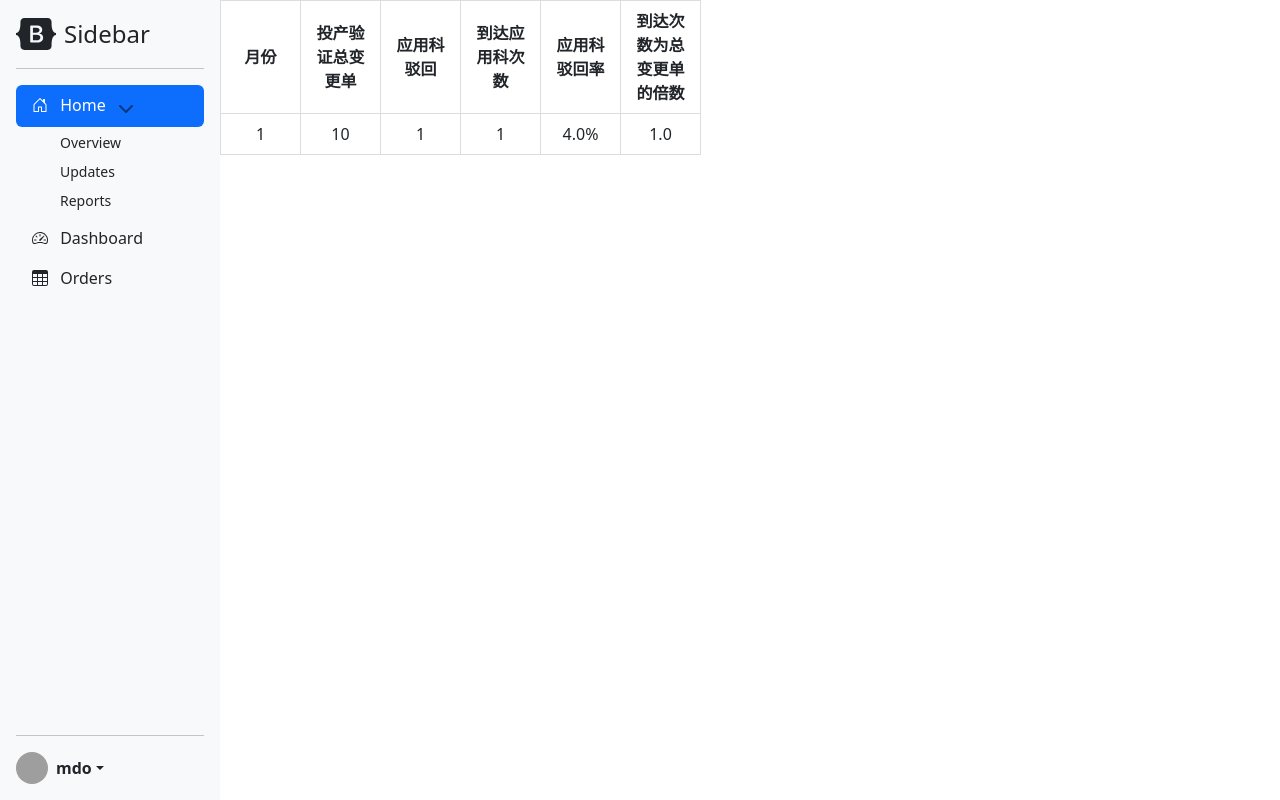
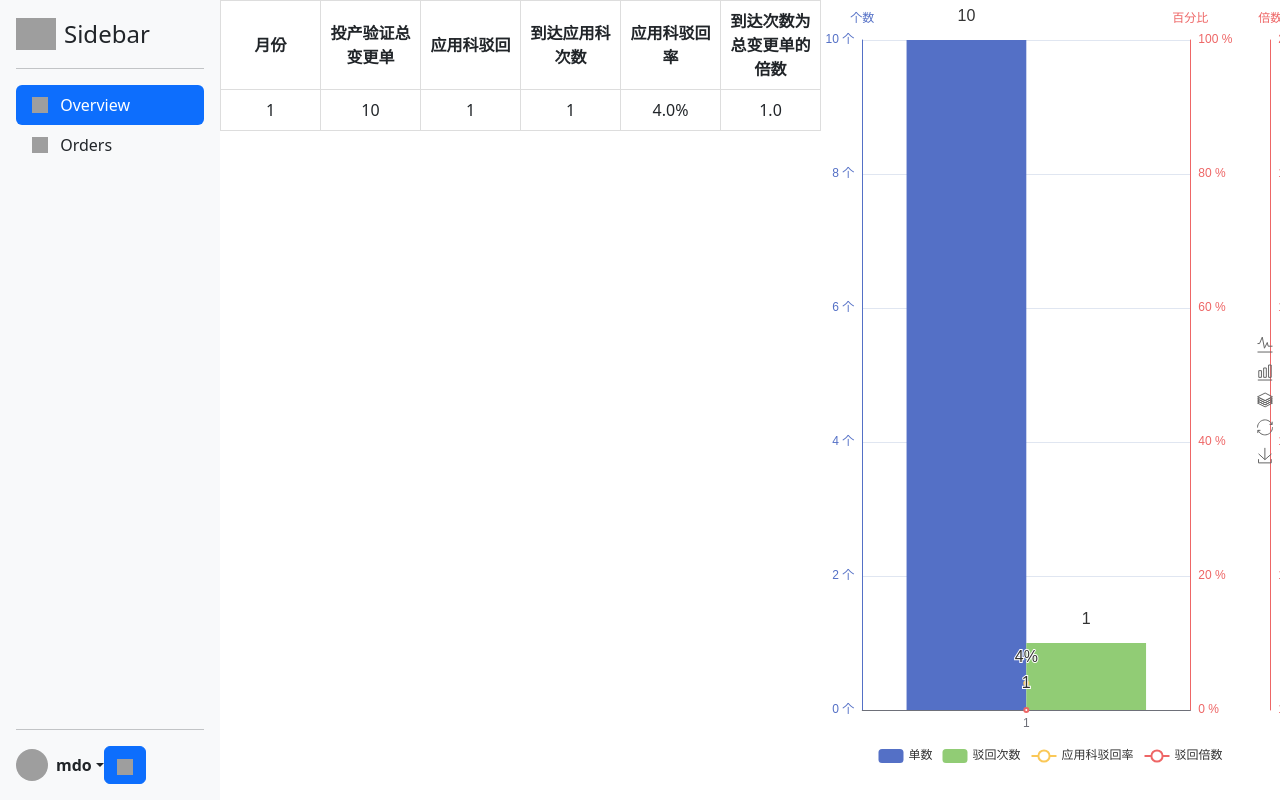
Before and after one commit to johngao01/mysite, a Django app: page / in a window 1280 px wide. Run offline with Django 4.2, Linux system fonts and the light colour scheme; tables that the repository leaves empty hold one stand-in row (values such as "Sample post"); some libraries are stand-ins or nearby versions; grey boxes are pictures that could not be loaded.

Commit message:
修改布局，让界面更好看

```diff
--- a/yyzc/templates/index.html
+++ b/yyzc/templates/index.html
@@ -11,6 +11,7 @@
     <link href="../static/bootstrap/css/bootstrap.min.css" rel="stylesheet">
     <script src="../static/bootstrap/js/sidebars.js"></script>
     <link href="../static/bootstrap/css/sidebars.css" rel="stylesheet">
+    <link href="../static/bootstrap-icons/font/bootstrap-icons.css" rel="stylesheet">
     <style>
         @media (min-width: 768px) {
             .bd-placeholder-img-lg {
@@ -85,89 +86,40 @@
 </head>
 <body>
 
-<svg xmlns="http://www.w3.org/2000/svg" style="display: none;">
-    <symbol id="bootstrap" viewBox="0 0 118 94">
-        <title>Bootstrap</title>
-        <path fill-rule="evenodd" clip-rule="evenodd"
-              d="M24.509 0c-6.733 0-11.715 5.893-11.492 12.284.214 6.14-.064 14.092-2.066 20.577C8.943 39.365 5.547 43.485 0 44.014v5.972c5.547.529 8.943 4.649 10.951 11.153 2.002 6.485 2.28 14.437 2.066 20.577C12.794 88.106 17.776 94 24.51 94H93.5c6.733 0 11.714-5.893 11.491-12.284-.214-6.14.064-14.092 2.066-20.577 2.009-6.504 5.396-10.624 10.943-11.153v-5.972c-5.547-.529-8.934-4.649-10.943-11.153-2.002-6.484-2.28-14.437-2.066-20.577C105.214 5.894 100.233 0 93.5 0H24.508zM80 57.863C80 66.663 73.436 72 62.543 72H44a2 2 0 01-2-2V24a2 2 0 012-2h18.437c9.083 0 15.044 4.92 15.044 12.474 0 5.302-4.01 10.049-9.119 10.88v.277C75.317 46.394 80 51.21 80 57.863zM60.521 28.34H49.948v14.934h8.905c6.884 0 10.68-2.772 10.68-7.727 0-4.643-3.264-7.207-9.012-7.207zM49.948 49.2v16.458H60.91c7.167 0 10.964-2.876 10.964-8.281 0-5.406-3.903-8.178-11.425-8.178H49.948z"></path>
-    </symbol>
-    <symbol id="home" viewBox="0 0 16 16">
-        <path d="M8.354 1.146a.5.5 0 0 0-.708 0l-6 6A.5.5 0 0 0 1.5 7.5v7a.5.5 0 0 0 .5.5h4.5a.5.5 0 0 0 .5-.5v-4h2v4a.5.5 0 0 0 .5.5H14a.5.5 0 0 0 .5-.5v-7a.5.5 0 0 0-.146-.354L13 5.793V2.5a.5.5 0 0 0-.5-.5h-1a.5.5 0 0 0-.5.5v1.293L8.354 1.146zM2.5 14V7.707l5.5-5.5 5.5 5.5V14H10v-4a.5.5 0 0 0-.5-.5h-3a.5.5 0 0 0-.5.5v4H2.5z"></path>
-    </symbol>
-    <symbol id="speedometer2" viewBox="0 0 16 16">
-        <path d="M8 4a.5.5 0 0 1 .5.5V6a.5.5 0 0 1-1 0V4.5A.5.5 0 0 1 8 4zM3.732 5.732a.5.5 0 0 1 .707 0l.915.914a.5.5 0 1 1-.708.708l-.914-.915a.5.5 0 0 1 0-.707zM2 10a.5.5 0 0 1 .5-.5h1.586a.5.5 0 0 1 0 1H2.5A.5.5 0 0 1 2 10zm9.5 0a.5.5 0 0 1 .5-.5h1.5a.5.5 0 0 1 0 1H12a.5.5 0 0 1-.5-.5zm.754-4.246a.389.389 0 0 0-.527-.02L7.547 9.31a.91.91 0 1 0 1.302 1.258l3.434-4.297a.389.389 0 0 0-.029-.518z"></path>
-        <path fill-rule="evenodd"
-              d="M0 10a8 8 0 1 1 15.547 2.661c-.442 1.253-1.845 1.602-2.932 1.25C11.309 13.488 9.475 13 8 13c-1.474 0-3.31.488-4.615.911-1.087.352-2.49.003-2.932-1.25A7.988 7.988 0 0 1 0 10zm8-7a7 7 0 0 0-6.603 9.329c.203.575.923.876 1.68.63C4.397 12.533 6.358 12 8 12s3.604.532 4.923.96c.757.245 1.477-.056 1.68-.631A7 7 0 0 0 8 3z"></path>
-    </symbol>
-    <symbol id="table" viewBox="0 0 16 16">
-        <path d="M0 2a2 2 0 0 1 2-2h12a2 2 0 0 1 2 2v12a2 2 0 0 1-2 2H2a2 2 0 0 1-2-2V2zm15 2h-4v3h4V4zm0 4h-4v3h4V8zm0 4h-4v3h3a1 1 0 0 0 1-1v-2zm-5 3v-3H6v3h4zm-5 0v-3H1v2a1 1 0 0 0 1 1h3zm-4-4h4V8H1v3zm0-4h4V4H1v3zm5-3v3h4V4H6zm4 4H6v3h4V8z"></path>
-    </symbol>
-    <symbol id="people-circle" viewBox="0 0 16 16">
-        <path d="M11 6a3 3 0 1 1-6 0 3 3 0 0 1 6 0z"></path>
-        <path fill-rule="evenodd"
-              d="M0 8a8 8 0 1 1 16 0A8 8 0 0 1 0 8zm8-7a7 7 0 0 0-5.468 11.37C3.242 11.226 4.805 10 8 10s4.757 1.225 5.468 2.37A7 7 0 0 0 8 1z"></path>
-    </symbol>
-</svg>
-
 <main class="d-flex flex-nowrap" style="height: 100vh ! important;">
     <div class="left-container">
         <div class="d-flex flex-column flex-shrink-0 p-3 bg-light large" style="width: 4.5rem; height: 100%">
             <a href="/" class="d-flex align-items-center mb-3 mb-md-0 me-md-auto link-dark text-decoration-none">
-                <svg class="bi pe-none me-2" width="40" height="32">
-                    <use xlink:href="#bootstrap"/>
-                </svg>
+                <img class="bi pe-none me-2" src="../static/bootstrap-icons/icons/bootstrap-fill.svg"
+                     alt="overview" width="40" height="32">
                 <span class="fs-4">Sidebar</span>
             </a>
             <hr>
             <ul class="nav nav-pills flex-column mb-auto">
                 <li class="nav-item">
                     <a href="#" class="nav-link active" aria-current="page">
-                        <svg class="bi pe-none me-2" width="16" height="16">
-                            <use xlink:href="#home"/>
-                        </svg>
-                        Home
-                        <button class="btn btn-toggle d-inline-flex align-items-center rounded border-0 collapsed"
-                                data-bs-toggle="collapse" data-bs-target="#home-collapse" aria-expanded="true">
-                        </button>
-                    </a>
-
-                    <div class="collapse show" id="home-collapse">
-                        <ul class="btn-toggle-nav list-unstyled fw-normal pb-1 small" style="padding-left: 16px">
-                            <li><a href="#" class="link-dark d-inline-flex text-decoration-none rounded">Overview</a>
-                            </li>
-                            <li><a href="#" class="link-dark d-inline-flex text-decoration-none rounded">Updates</a>
-                            </li>
-                            <li><a href="#" class="link-dark d-inline-flex text-decoration-none rounded">Reports</a>
-                            </li>
-                        </ul>
-                    </div>
-                </li>
-                <li>
-                    <a href="#" class="nav-link link-dark">
-                        <svg class="bi pe-none me-2" width="16" height="16">
-                            <use xlink:href="#speedometer2"/>
-                        </svg>
-                        Dashboard
+                        <img class="bi pe-none me-2" src="../static/bootstrap-icons/icons/speedometer2.svg"
+                             alt="overview" width="16" height="16">
+                        Overview
                     </a>
                 </li>
                 <li>
                     <a href="#" class="nav-link link-dark">
-                        <svg class="bi pe-none me-2" width="16" height="16">
-                            <use xlink:href="#table"/>
-                        </svg>
+                        <img class="bi pe-none me-2" src="../static/bootstrap-icons/icons/table.svg" alt="overview"
+                             width="16" height="16">
                         Orders
                     </a>
                 </li>
             </ul>
             <hr>
 
-            <div class="dropdown">
+            <div class="flex-nowrap" style="display: flex; align-items: center;">
                 <a href="#" class="d-flex align-items-center link-dark text-decoration-none dropdown-toggle"
                    data-bs-toggle="dropdown" aria-expanded="false">
                     <img src="https://github.com/mdo.png" alt="" width="32" height="32" class="rounded-circle me-2">
                     <strong>mdo</strong>
                 </a>
-                <ul class="dropdown-menu text-small shadow">
+                <ul id="user-info-menu" class="dropdown-menu text-small shadow">
                     <li><a class="dropdown-item" href="#">New project...</a></li>
                     <li><a class="dropdown-item" href="#">Settings</a></li>
                     <li><a class="dropdown-item" href="#">Profile</a></li>
@@ -176,41 +128,35 @@
                     </li>
                     <li><a class="dropdown-item" href="#">Sign out</a></li>
                 </ul>
+                <div>
+                    <button id="pin-btn" class="btn btn-primary">
+                        <img src="../static/bootstrap-icons/icons/pin-angle.svg" alt="Bootstrap" width="16"
+                             height="16">
+                    </button>
+                </div>
             </div>
-
         </div>
 
         <div class="d-flex flex-column flex-shrink-0 bg-light mini" style="width: 4.5rem;height: 100%">
             <a href="/" class="d-block p-3 link-dark text-decoration-none" title="Icon-only" data-bs-toggle="tooltip"
                data-bs-placement="right">
-                <svg class="bi pe-none" width="40" height="32">
-                    <use xlink:href="#bootstrap"/>
-                </svg>
+                <img class="bi pe-none" src="../static/bootstrap-icons/icons/bootstrap-fill.svg" alt="overview"
+                     width="40" height="32">
                 <span class="visually-hidden">Icon-only</span>
             </a>
             <ul class="nav nav-pills nav-flush flex-column mb-auto text-center">
                 <li class="nav-item">
                     <a href="#" class="nav-link active py-3 border-bottom rounded-0" aria-current="page" title="Home"
                        data-bs-toggle="tooltip" data-bs-placement="right">
-                        <svg class="bi pe-none" width="24" height="24" role="img" aria-label="Home">
-                            <use xlink:href="#home"/>
-                        </svg>
-                    </a>
-                </li>
-                <li>
-                    <a href="#" class="nav-link py-3 border-bottom rounded-0" title="Dashboard" data-bs-toggle="tooltip"
-                       data-bs-placement="right">
-                        <svg class="bi pe-none" width="24" height="24" role="img" aria-label="Dashboard">
-                            <use xlink:href="#speedometer2"/>
-                        </svg>
+                        <img class="bi pe-none" src="../static/bootstrap-icons/icons/speedometer2.svg"
+                             alt="overview" width="24" height="24">
                     </a>
                 </li>
                 <li>
                     <a href="#" class="nav-link py-3 border-bottom rounded-0" title="Orders" data-bs-toggle="tooltip"
                        data-bs-placement="right">
-                        <svg class="bi pe-none" width="24" height="24" role="img" aria-label="Orders">
-                            <use xlink:href="#table"/>
-                        </svg>
+                        <img class="bi pe-none" src="../static/bootstrap-icons/icons/table.svg" alt="orders"
+                             width="24" height="24">
                     </a>
                 </li>
             </ul>
@@ -232,11 +178,11 @@
             </div>
         </div>
     </div>
-    <div class="table-responsive">
+    <div class="table-responsive ">
         <table class="table table-bordered table-hover" style="vertical-align: middle">
             <thead>
             {% for column in title %}
-                <th width="80">{{ column }}</th>
+                <th width="100">{{ column }}</th>
             {% endfor %}
             </thead>
             <tbody>
@@ -253,7 +199,255 @@
             </tbody>
         </table>
     </div>
-    <iframe src="./yyzc/show" style="flex: 1" marginwidth="0"></iframe>
+    <div id="show" style="flex-grow: 1 !important;">
+    </div>
+    <script type="text/javascript" src="../static/echarts/echarts.min.js"></script>
+    <script type="text/javascript">
+        const colors = ['#5470C6', '#91CC75', '#EE6666'];
+        const dom = document.getElementById('show');
+        const myChart = echarts.init(dom, null, {
+            renderer: 'canvas',
+            useDirtyRect: false
+        });
+        const app = {};
+
+        let option;
+
+        const posList = [
+            'left',
+            'right',
+            'top',
+            'bottom',
+            'inside',
+            'insideTop',
+            'insideLeft',
+            'insideRight',
+            'insideBottom',
+            'insideTopLeft',
+            'insideTopRight',
+            'insideBottomLeft',
+            'insideBottomRight'
+        ];
+        app.configParameters = {
+            rotate: {
+                min: -90,
+                max: 90
+            },
+            align: {
+                options: {
+                    left: 'left',
+                    center: 'center',
+                    right: 'right'
+                }
+            },
+            verticalAlign: {
+                options: {
+                    top: 'top',
+                    middle: 'middle',
+                    bottom: 'bottom'
+                }
+            },
+            position: {
+                options: posList.reduce(function (map, pos) {
+                    map[pos] = pos;
+                    return map;
+                }, {})
+            },
+            distance: {
+                min: 0,
+                max: 0
+            }
+        };
+        app.config = {
+            rotate: 0,
+            position: 'top',
+            distance: 15,
+            onChange: function () {
+                const labelOption = {
+                    rotate: app.config.rotate,
+                    align: app.config.align,
+                    verticalAlign: app.config.verticalAlign,
+                    position: app.config.position,
+                    distance: app.config.distance
+                };
+                myChart.setOption({
+                    series: [
+                        {
+                            label: labelOption
+                        },
+                        {
+                            label: labelOption
+                        },
+                        {
+                            label: labelOption
+                        },
+                        {
+                            label: labelOption
+                        }
+                    ]
+                });
+            }
+        };
+        const labelOption = {
+            show: true,
+            position: app.config.position,
+            distance: app.config.distance,
+            rotate: app.config.rotate,
+            formatter: '{c}',
+            fontSize: 16,
+            rich: {
+                name: {}
+            }
+        };
+        const Rating_labelOption = {
+            show: true,
+            position: app.config.position,
+            distance: app.config.distance,
+            rotate: app.config.rotate,
+            formatter: '{c}%',
+            fontSize: 16,
+            rich: {
+                name: {}
+            }
+        };
+        option = {
+            grid: {
+                left: '1%', // 调整左边距离
+                right: '5%', // 调整右边距离
+                top: '5%',
+                containLabel: true // 让标签显示在绘图区域内部
+            },
+            tooltip: {
+                trigger: 'axis',
+                axisPointer: {
+                    type: 'shadow'
+                }
+            },
+            legend: {
+                data: ['单数', '驳回次数', '应用科驳回率', '驳回倍数'],
+                bottom: 32
+            },
+            toolbox: {
+                show: true,
+                orient: 'vertical',
+                left: 'right',
+                top: 'center',
+                feature: {
+                    mark: {show: true},
+                    magicType: {show: true, type: ['line', 'bar', 'stack']},
+                    restore: {show: true},
+                    saveAsImage: {show: true}
+                }
+            },
+            xAxis: [
+                {
+                    type: 'category',
+                    axisTick: {show: false},
+                    data: {{ x_axis_data | safe }}
+                }
+            ],
+            yAxis: [
+                {
+                    type: 'value',
+                    name: '个数',
+                    position: 'left',
+                    alignTicks: true,
+                    axisLine: {
+                        show: true,
+                        lineStyle: {
+                            color: colors[0]
+                        }
+                    },
+                    axisLabel: {
+                        formatter: '{value} 个'
+                    }
+                },
+                {
+                    type: 'value',
+                    name: '百分比',
+                    min: 0,
+                    max: 100,
+                    position: 'right',
+                    alignTicks: true,
+                    axisLine: {
+                        show: true,
+                        lineStyle: {
+                            color: colors[2]
+                        }
+                    },
+                    axisLabel: {
+                        formatter: '{value} %'
+                    }
+                },
+                {
+                    type: 'value',
+                    name: '倍数',
+                    offset: 80,
+                    min: 1,
+                    max: 2,
+                    position: 'right',
+                    alignTicks: true,
+                    axisLine: {
+                        show: true,
+                        lineStyle: {
+                            color: colors[2]
+                        }
+                    },
+                    axisLabel: {
+                        formatter: '{value}'
+                    }
+                }
+
+            ],
+            series: [
+                {
+                    name: '单数',
+                    type: 'bar',
+                    barGap: 0,
+                    label: labelOption,
+                    emphasis: {
+                        focus: 'series'
+                    },
+                    yAxisIndex: 0,
+                    data: {{ total_number | safe }}
+                },
+                {
+                    name: '驳回次数',
+                    type: 'bar',
+                    label: labelOption,
+                    emphasis: {
+                        focus: 'series'
+                    },
+                    yAxisIndex: 0,
+                    data: {{ reject_number | safe }}
+                },
+                {
+                    name: '应用科驳回率',
+                    type: 'line',
+                    label: Rating_labelOption,
+                    emphasis: {
+                        focus: 'series'
+                    },
+                    yAxisIndex: 1,
+                    data: {{ reject_rating | safe }}
+                },
+                {
+                    name: '驳回倍数',
+                    type: 'line',
+                    label: labelOption,
+                    emphasis: {
+                        focus: 'series'
+                    },
+                    yAxisIndex: 2,
+                    data: {{ reject_times | safe }}
+                },
+            ]
+        };
+        if (option && typeof option === 'object') {
+            myChart.setOption(option);
+        }
+        window.addEventListener('resize', myChart.resize);
+    </script>
 </main>
 
 </body>
```
